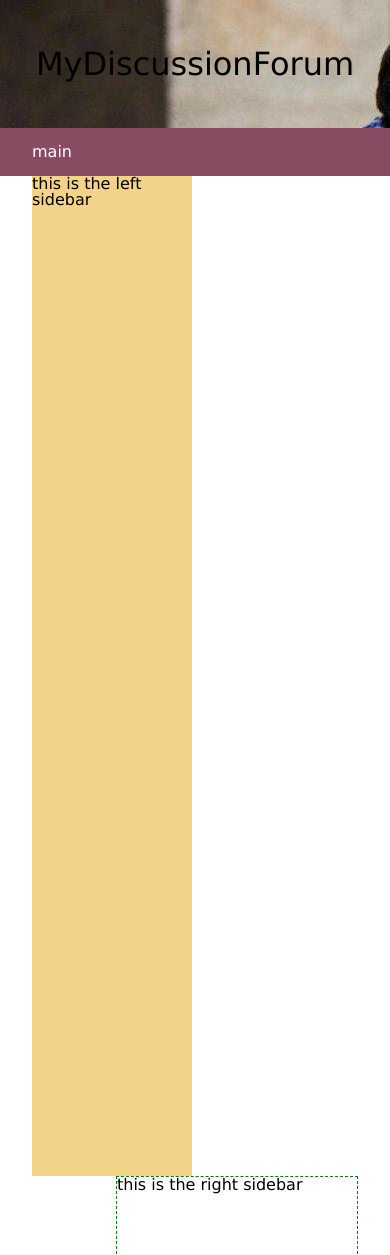
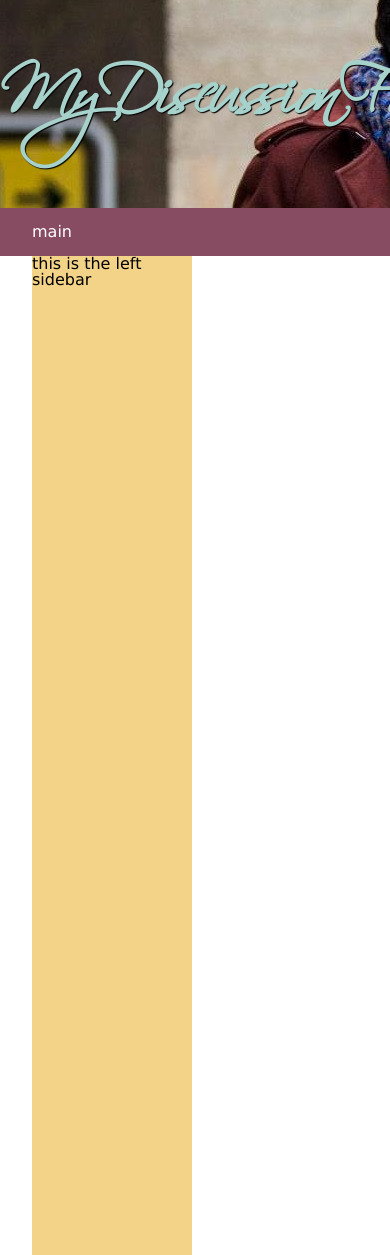
Before and after one commit to mackosx/myDiscussionForum, a PHP site: page /createaccount.html in a window 390 px wide; the page is wider, and only the part inside the window is pictured. Shown: the top 1255 px of that part. Run offline with PHP 8.4, Linux system fonts and the light colour scheme; some libraries are stand-ins or nearby versions.

Commit message:
added responsive navbar, header image

```diff
--- a/css/stylesheet.css
+++ b/css/stylesheet.css
@@ -1,12 +1,27 @@
+@font-face {
+    font-family: 'Scriptina';
+    src: url("../fonts/SCRIPTIN.ttf") format('truetype');
+}
 body{
     font-family: "Berlin Sans FB", Verdana, sans-serif;
 }
+/*header and footer styling*/
+header h1{
+    font-size: 4em;
+    text-shadow: 1px 1px 1px black;
+    color:  #A7D2CB;
+    margin-right: 2em;
+    font-weight: bolder;
+    font-family: "Scriptina";
+}
 header{
-    height: 5em;
-    text-align: center;
+    top: -5em;
+    height: 10em;
+    text-align: right;
     padding-top: 3em;
-    background-image: url("images/header_image.jpg");
+    background: url("../images/header_image.jpg") fixed;
 }
+
 footer{
     padding:    3em;
     text-align: center;
@@ -27,14 +40,13 @@ h1 {
     float:  right;
     width:  15em;
     height: 100%;
-    border: 1px dashed green;
+    background-color: #C98474;
 }
 #profile-box{
     min-height: 6em;
     width:  auto;
 }
 #center-container{
-    padding-top: 1em;
     height: 100%;
     margin-left:    12em;
     margin-right:   17em;
@@ -47,12 +59,12 @@ main{
 }
 /*fancy navbar styling*/
 .top-navbar{
-    position:   absolute;
-    top:    8em;
+    position: absolute;
+    top:    13em;
     width:  100%;
     margin: 0;
     padding:    0;
-    overflow:   hidden;
+    overflow:   visible;
     background-color:   #874C62;
 
 }
@@ -71,12 +83,37 @@ nav ul li {
 nav ul li a{
     display:    block;
     color:  white;
-    text-align: center;
+    text-align: left;
     padding:    1em 2em 1em 2em;
     text-decoration:    none;
 }
 nav ul li:hover{
     background-color:   #6d3d4f;
+}
+/* drop down categories*/
+.dropdown-content {
+    display: none;
+    position: absolute;
+    background-color: #874C62;
+    min-width: 160px;
+    box-shadow: 0 8px 16px 0 rgba(0,0,0,0.2);
+    z-index: 4;
+}
+li.dropdown {
+    display: inline-block;
+}
+.dropdown-content a {
+    color: white;
+    padding: 12px 16px;
+    text-decoration: none;
+    display: block;
+    text-align: left;
+}
+.dropdown:hover .dropdown-content {
+    display: block;
+}
+.dropdown-content a:hover{
+    background-color: #6d3d4f;
 }
 /*styling for each post*/
 article{
--- a/js/script.js
+++ b/js/script.js
@@ -1,7 +1,7 @@
 /**
  * Created by macke on 2017-03-08.
  */
-var headerHeight = 130;
+var headerHeight = 210;
 // fixed scroll bar once user scroll past header
 $(window).bind('scroll', function () {
     if ($(window).scrollTop() > headerHeight) {
@@ -17,7 +17,7 @@ $(window).bind('scroll', function () {
 
 $(document).ready(function(){
 
-    document.getElementsByClassName('icon')[0].addEventListener('click', navClick);
+    document.getElementById('icon').addEventListener('click', navClick);
     /*
      Modal Login Box
      */
@@ -49,9 +49,14 @@ $(document).ready(function(){
 });
 function navClick() {
     var x = document.getElementById("navbar");
-    if (x.className === "top-navbar") {
+    var main = document.getElementsByTagName("main")[0];
+
+    if (x.className === "top-navbar" || x.className === "fixed-navbar") {
         x.className += " responsive";
+        main.style.marginTop = "0";
     } else {
         x.className = "top-navbar";
+        main.style.marginTop = "3em";
+
     }
 }
```
Also changed, not shown: other parts of css/stylesheet.css (+28 -16 lines), css/TODO.txt (added, +11 -0 lines), home.html (+14 -4 lines), favicon.ico (added), fonts/SCRIPTIN.ttf (added), images/header_image - Copy.jpg (added), images/header_image.jpg, images/header_image_full.jpg (added), images/icon.png (added).
